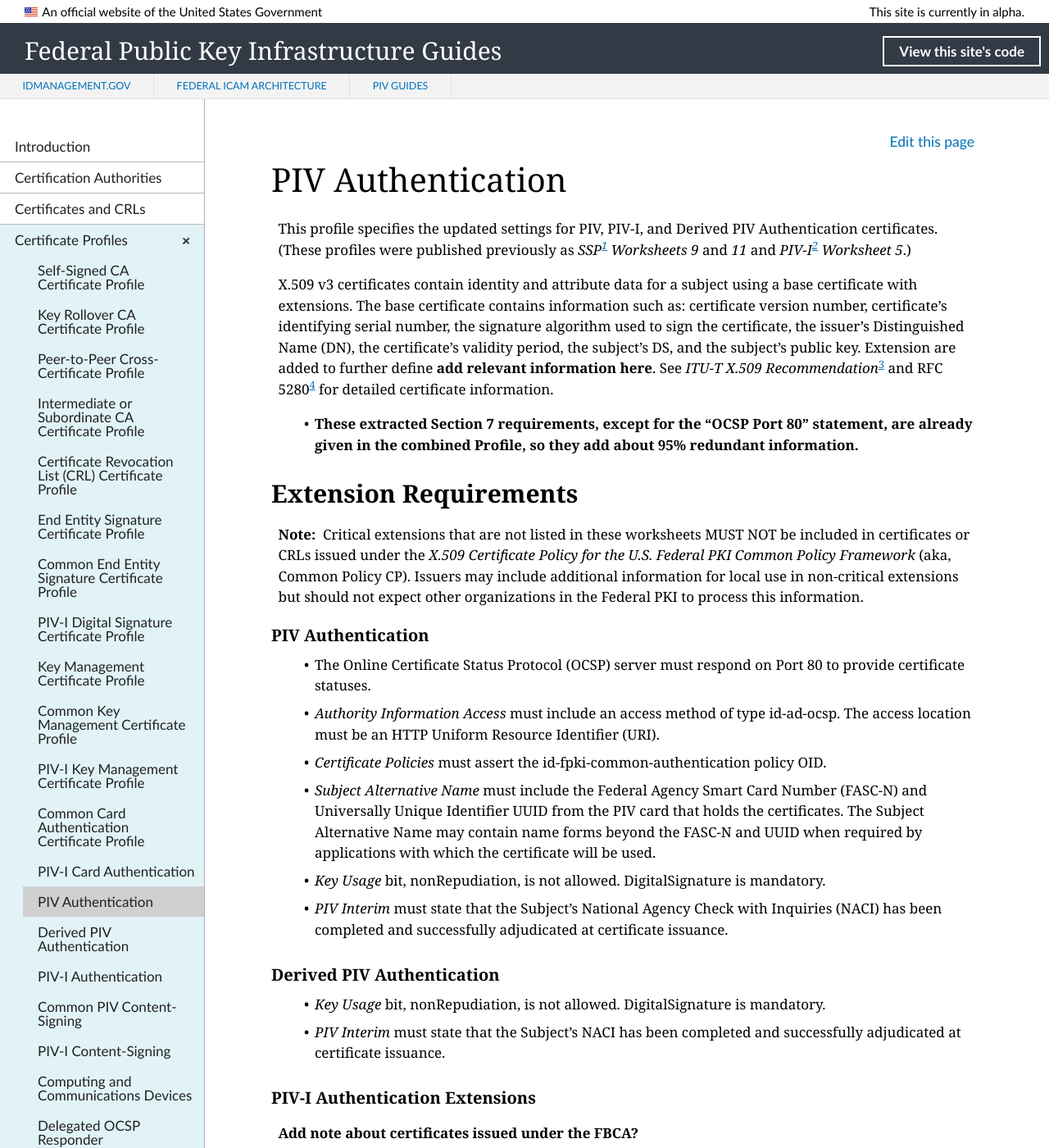
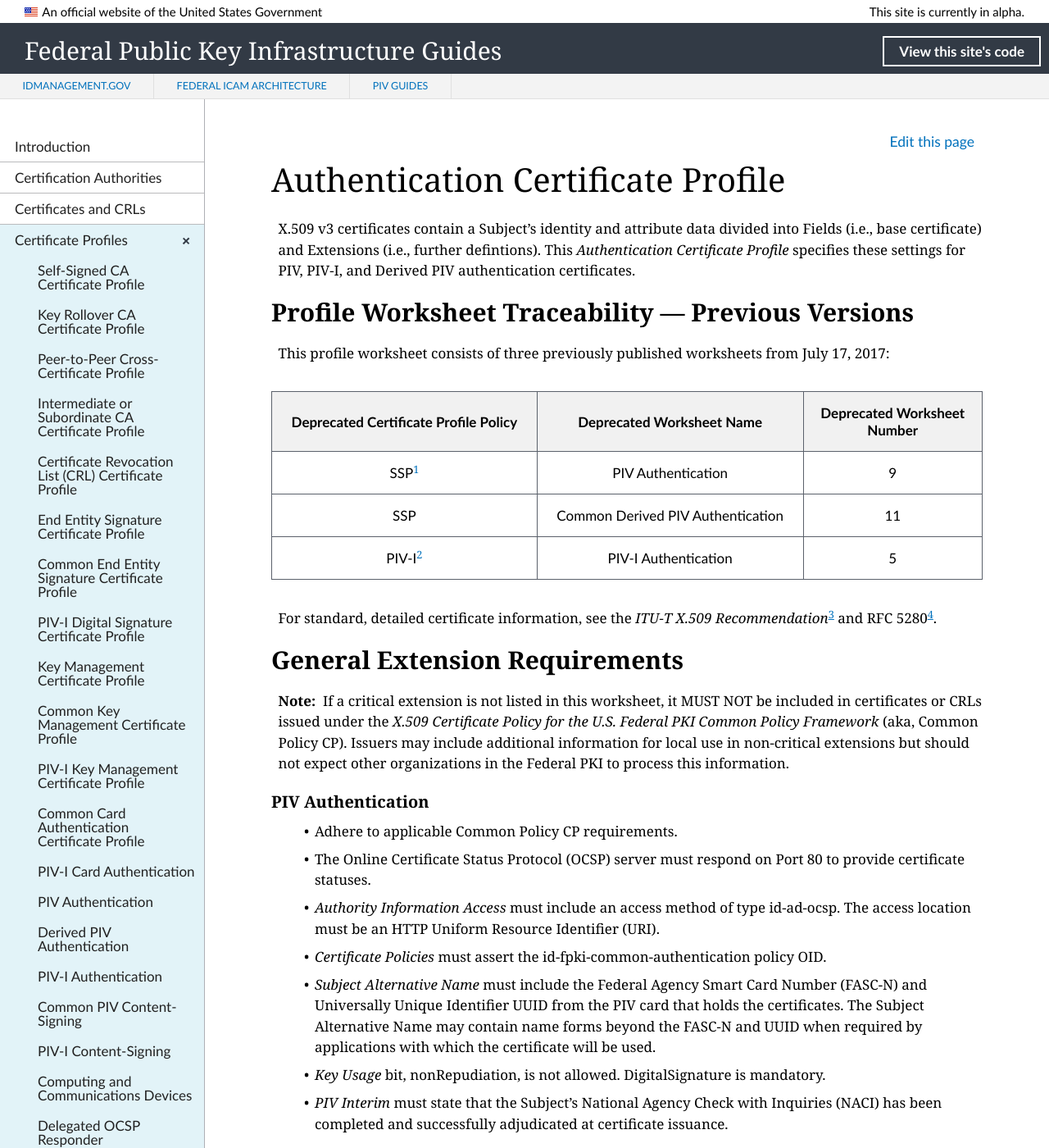
Before and after one commit to GSA/fpki-guides, a Jekyll site: the page built from _profiles/21_all_piv_auth.md, in a window 1280 px wide and 1400 px high. Shown: the whole window at 82% size. Built offline with Jekyll 4.4.1, drawn with Linux system fonts in a browser that asks for light colours; nearby versions of some CDN libraries; library files that are not in the unit come from our copies; some of the changed text lies outside the part shown.

Commit message:
Update 21_all_piv_auth.md
Add mini-traceablity table and references to CPs

```diff
--- a/_profiles/21_all_piv_auth.md
+++ b/_profiles/21_all_piv_auth.md
@@ -1,21 +1,30 @@
 ---
 layout: default
-title: PIV Authentication
+title: Authentication Certificate Profile
 permalink: profiles/allpivauth/
 ---
 
-This profile specifies the updated settings for PIV, PIV-I, and Derived PIV Authentication certificates. (These profiles were published previously as _SSP<sup>[1](#1)</sup> Worksheets 9_ and _11_ and _PIV-I<sup>[2](#2)</sup> Worksheet 5_.)
+X.509 v3 certificates contain a Subject's identity and attribute data divided into Fields (i.e., base certificate) and Extensions (i.e., further defintions). This _Authentication Certificate Profile_ specifies these settings for PIV, PIV-I, and Derived PIV authentication certificates.
 
-X.509 v3 certificates contain identity and attribute data for a subject using a base certificate with extensions. The base certificate contains information such as:  certificate version number, certificate’s identifying serial number, the signature algorithm used to sign the certificate, the issuer’s Distinguished Name (DN), the certificate's validity period, the subject's DS, and the subject’s public key. Extension are added to further define **add relevant information here**. See _ITU-T X.509 Recommendation_<sup>[3](#3)</sup> and RFC 5280<sup>[4](#4)</sup> for detailed certificate information.
+## Profile Worksheet Traceability&nbsp;&mdash;&nbsp;Previous Versions
 
-* **These extracted Section 7 requirements, except for the "OCSP Port 80" statement, are already given in the combined Profile, so they add about 95% redundant information.**
+This profile worksheet consists of three previously published worksheets from July 17, 2017:
 
-## Extension Requirements
+| **Deprecated Certificate Profile Policy**  | **Deprecated Worksheet Name** |  **Deprecated Worksheet<br>Number**  |
+| :----: | :----: |  :----:  |
+|  SSP<sup>[1](#1)</sup>  |  PIV Authentication  | 9  |
+|  SSP  |  Common Derived PIV Authentication  | 11  |
+|  PIV-I<sup>[2](#2)</sup>  | PIV-I Authentication  |  5|
 
-**Note:**&nbsp;&nbsp;Critical extensions that are not listed in these worksheets MUST NOT be included in certificates or CRLs issued under the _X.509 Certificate Policy for the U.S. Federal PKI Common Policy Framework_ (aka, Common Policy CP). Issuers may include additional information for local use in non-critical extensions but should not expect other organizations in the Federal PKI to process this information.
+For standard, detailed certificate information, see the _ITU-T X.509 Recommendation_<sup>[3](#3)</sup> and RFC 5280<sup>[4](#4)</sup>.
+
+## General Extension Requirements
+
+**Note:**&nbsp;&nbsp;If a critical extension is not listed in this worksheet, it MUST NOT be included in certificates or CRLs issued under the _X.509 Certificate Policy for the U.S. Federal PKI Common Policy Framework_ (aka, Common Policy CP). Issuers may include additional information for local use in non-critical extensions but should not expect other organizations in the Federal PKI to process this information.
 
 ### PIV Authentication
 
+* Adhere to applicable Common Policy CP requirements.
 * The Online Certificate Status Protocol (OCSP) server must respond on Port 80 to provide certificate statuses.
 * _Authority Information Access_ must include an access method of type id-ad-ocsp. The access location must be an HTTP Uniform Resource Identifier (URI).
 * _Certificate Policies_ must assert the id-fpki-common-authentication policy OID.
@@ -23,19 +32,19 @@
 * _Key Usage_ bit, nonRepudiation, is not allowed. DigitalSignature is mandatory.
 * _PIV Interim_ must state that the Subject's National Agency Check with Inquiries (NACI) has been completed and successfully adjudicated at certificate issuance.
 
-### Derived PIV Authentication
-
-* _Key Usage_ bit, nonRepudiation, is not allowed. DigitalSignature is mandatory.
-* _PIV Interim_ must state that the Subject's NACI has been completed and successfully adjudicated at certificate issuance.
-
 ### PIV-I Authentication Extensions
 
-**Add note about certificates issued under the FBCA?**
-
+* Adhere to applicable FBCA CP requirements.
 * The Online Certificate Status Protocol (OCSP) server must respond on Port 80 to provide certificate statuses.
 * _Authority Information Access_ must include an access method of type id-ad-ocsp. The access location must be an HTTP Uniform Resource Identifier (URI).
 * _Subject Alternative Name_ must include the UUID from the PIV-I card that holds the certificates and NOT include any other name forms.
 * _Key Usage_ bit, nonRepudiation, is not allowed. DigitalSignature is mandatory.
+
+### Derived PIV Authentication
+
+* Adhere to applicable Common Policy CP requirements.
+* _Key Usage_ bit, nonRepudiation, is not allowed. DigitalSignature is mandatory.
+* _PIV Interim_ must state that the Subject's NACI has been completed and successfully adjudicated at certificate issuance.
 
 ## Worksheet 1:&nbsp;&nbsp;PIV, PIV-I, and Derived PIV Authentication Certificate Profile
 
@@ -46,7 +55,7 @@
 | Issuer Signature Algorithm   |  One of the following:<br>sha256WithRSAEncryption {1.2.840.113549.1.1.11}<br>ecdsa-with-SHA256 {1.2.840.10045.4.3.2}<br>ecdsa-with-SHA384 {1.2.840.10045.4.3.3}<br>ecdsa-with-SHA512 {1.2.840.10045.4.3.4} |
 | Issuer   |  Unique X.500 Issuing CA Distinguished Name (DN).<br>PrintableString encoding should be used whenever possible for Issuer and Subject DNs. |
 | Validity Period  |  No longer than 3 years from date of issue.<br>Expressed in UTCTime for dates until end of 2049 and GeneralizedTime for dates thereafter.  |
-| Subject   |   Must use one of the name forms specified in the _X.509 Certificate Policy for the U.S. Federal PKI Common Policy Framework_ (aka, Common Policy CP), Section 3.1.1.<br>PrintableString encoding should be used whenever possible for Issuer and Subject DNs.   |
+| Subject   |   For PIV and Derived PIV certificates, must use a name form specified in the _X.509 Certificate Policy for the U.S. Federal PKI Common Policy Framework_ (aka, Common Policy CP), Section 3.1.1.<br>For PIV-I, must use a name form specified in the _X.509 Certificate Policy for the Federal Bridge Certification Authority_. PrintableString encoding should be used whenever possible for Issuer and Subject DNs.   |
 | Subject Public Key Information  |   For RSA, must be at least 2048 bit modulus, rsaEncryption {1.2.840.113549.1.1.1}.<br>For ECC, implicitly specify parameters through an OID associated with a NIST-approved curve referenced in NIST SP 800-78-4.<sup>[5](#5)</sup>   |
 | Signature   |   sha256WithRSAEncryption {1.2.840.113549.1.1.11}<br>or ECDSA with appropriate Hash.   |
 
```
